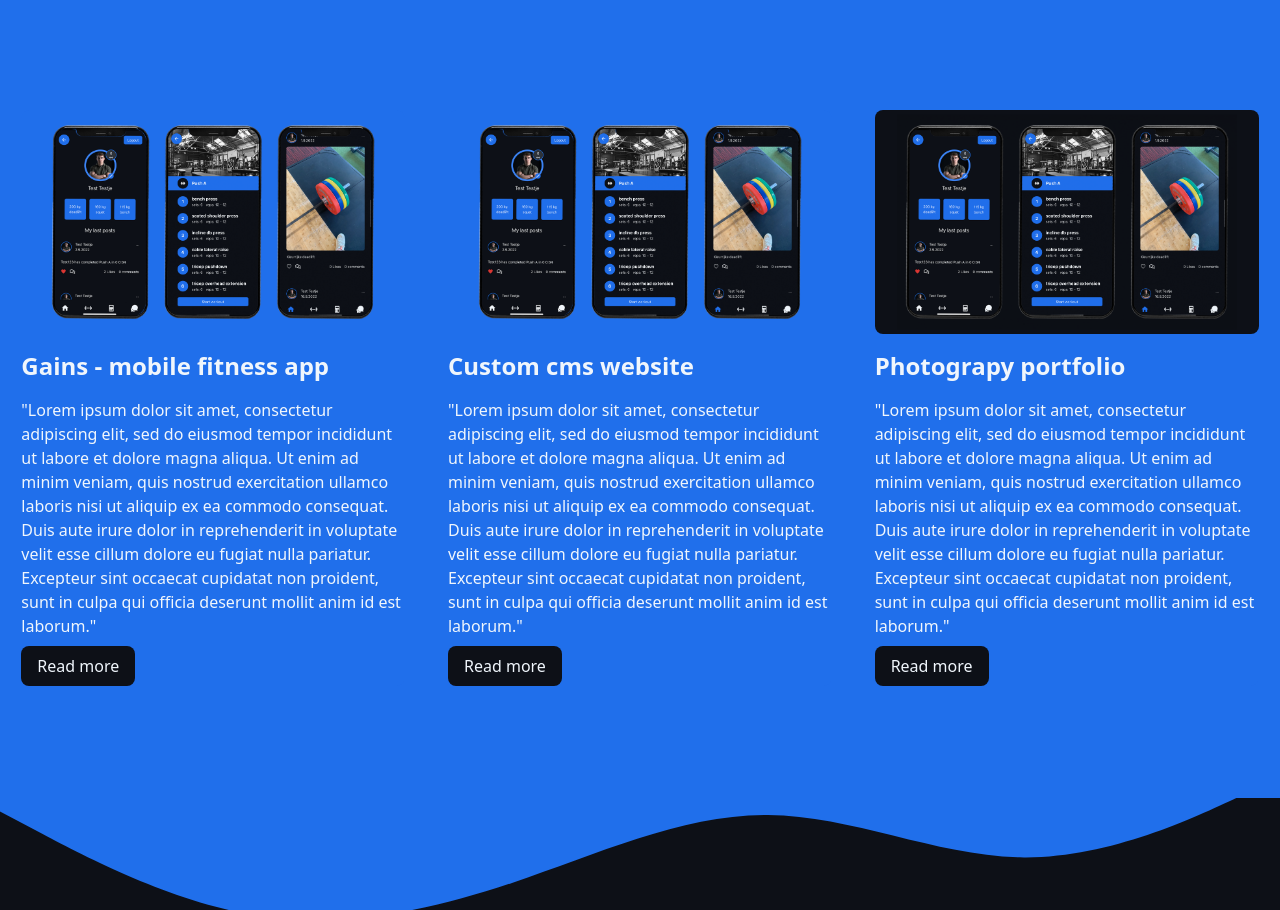
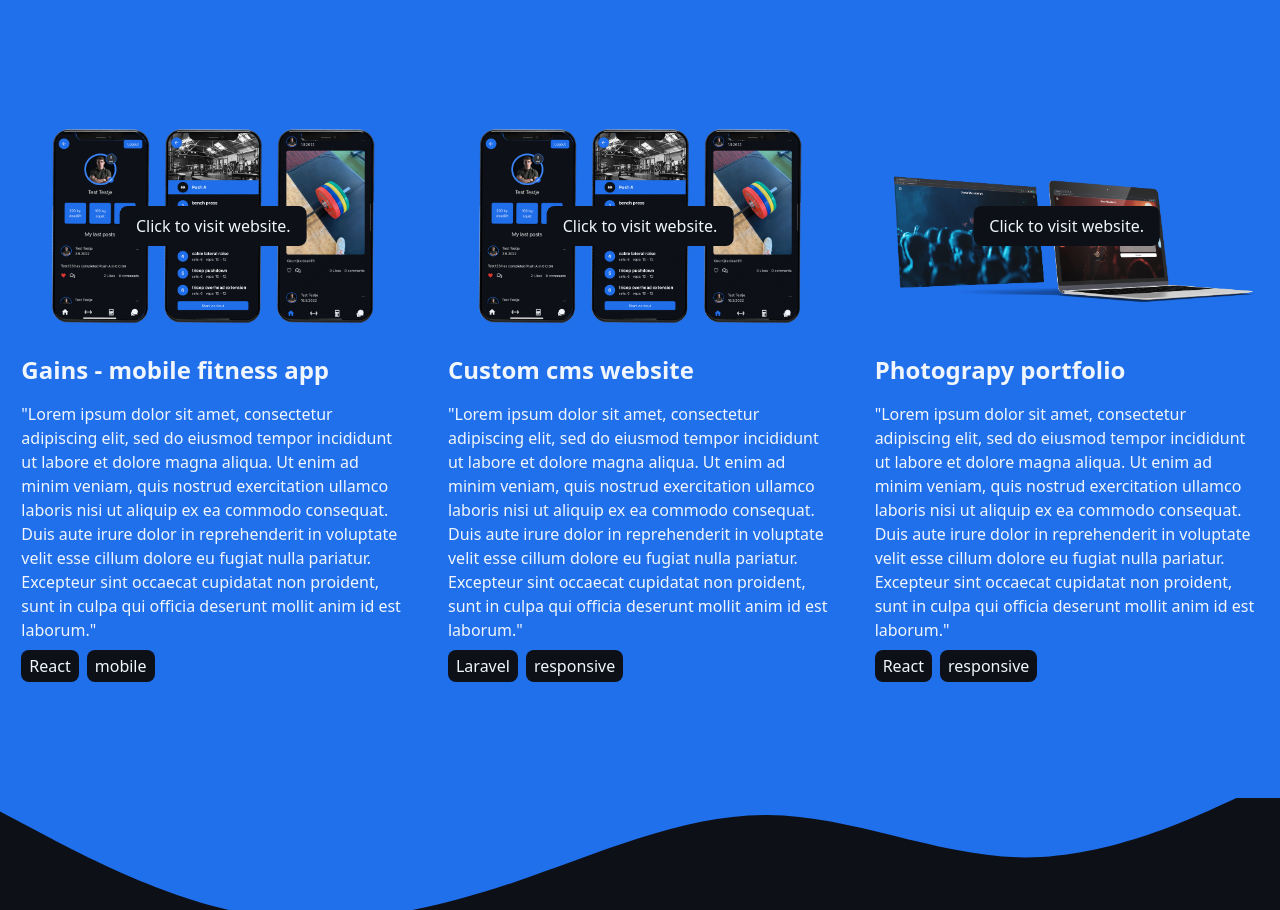
Before and after one commit to DanteWeverbergh/personalwebsite, a React (Create React App) app: page / in a window 1280 px wide. Shown: the part 802-1712 px from the top of the page. Built offline with nearby package versions, Linux system fonts and the light colour scheme.

Commit message:
projects

```diff
--- a/src/Components/Cards/Projects/ProjectCard.js
+++ b/src/Components/Cards/Projects/ProjectCard.js
@@ -1,25 +1,40 @@
-import React, { useEffect } from 'react';
+import React, { useEffect, useRef } from 'react';
 import { FaLinkedin, FaGithubSquare } from 'react-icons/fa';
 
 function ProjectCard({ project }) {
+  const ref = useRef(null);
+
   useEffect(() => {
     //
-    console.log(project.title);
+    console.log(project.tags);
   }, []);
 
   return (
     <>
       <div className="relative md:w-96 bg-slate-950 p-6 md:p-0 md:bg-blue-950 rounded-lg ">
-        <img
-          src={project.img ? project.img : 'https://picsum.photos/200/300'}
-          className="w-96 h-56 object-cover rounded-lg"
-        />
+        <div className="relative cursor-pointer" ref={ref}>
+          <img
+            src={project.img ? project.img : 'https://picsum.photos/200/300'}
+            className="w-96 h-56 object-cover rounded-lg"
+            id="image"
+          />
+          <h1
+            className="absolute top-1/2 left-1/2 transform -translate-x-1/2 -translate-y-1/2 text-md bg-slate-950 px-4 py-2 rounded-lg "
+            id="image_click"
+          >
+            Click to visit website.
+          </h1>
+        </div>
+
         <div>
           <div>
-            <h1 className="font-bold text-2xl my-4">{project.title}</h1>
-            <p className="mb-12">{project.description}</p>
-            <div className="bg-blue-950  md:bg-slate-950 bottom-0 px-4 py-2 rounded-lg absolute mb-6 md:mb-0 hover:bg-white-950 hover:text-slate-950">
-              Read more
+            <h1 className="font-bold text-2xl mt-4 mb-4">{project.title}</h1>
+
+            <p className="mb-2">{project.description}</p>
+            <div className="flex gap-2 ">
+              {project.tags.map((tag) => (
+                <h3 className="bg-slate-950 rounded-lg px-2 py-1">{tag}</h3>
+              ))}
             </div>
           </div>
         </div>
--- a/src/Pages/Home/Components/Data.js
+++ b/src/Pages/Home/Components/Data.js
@@ -4,17 +4,20 @@ export const projects = [
     description:
       '"Lorem ipsum dolor sit amet, consectetur adipiscing elit, sed do eiusmod tempor incididunt ut labore et dolore magna aliqua. Ut enim ad minim veniam, quis nostrud exercitation ullamco laboris nisi ut aliquip ex ea commodo consequat. Duis aute irure dolor in reprehenderit in voluptate velit esse cillum dolore eu fugiat nulla pariatur. Excepteur sint occaecat cupidatat non proident, sunt in culpa qui officia deserunt mollit anim id est laborum."',
     img: '/img/projects/gains_mockup_transparant.png',
+    tags: ['React', 'mobile'],
   },
   {
     title: 'Custom cms website',
     description:
       '"Lorem ipsum dolor sit amet, consectetur adipiscing elit, sed do eiusmod tempor incididunt ut labore et dolore magna aliqua. Ut enim ad minim veniam, quis nostrud exercitation ullamco laboris nisi ut aliquip ex ea commodo consequat. Duis aute irure dolor in reprehenderit in voluptate velit esse cillum dolore eu fugiat nulla pariatur. Excepteur sint occaecat cupidatat non proident, sunt in culpa qui officia deserunt mollit anim id est laborum."',
     img: '/img/projects/gains_mockup_transparant.png',
+    tags: ['Laravel', 'responsive'],
   },
   {
     title: 'Photograpy portfolio',
     description:
       '"Lorem ipsum dolor sit amet, consectetur adipiscing elit, sed do eiusmod tempor incididunt ut labore et dolore magna aliqua. Ut enim ad minim veniam, quis nostrud exercitation ullamco laboris nisi ut aliquip ex ea commodo consequat. Duis aute irure dolor in reprehenderit in voluptate velit esse cillum dolore eu fugiat nulla pariatur. Excepteur sint occaecat cupidatat non proident, sunt in culpa qui officia deserunt mollit anim id est laborum."',
-    img: '/img/projects/gains_mockup.png',
+    img: '/img/projects/photography_portfolio.png',
+    tags: ['React', 'responsive'],
   },
 ];
```
Also changed, not shown: public/img/projects/photography_portfolio.png (added).
